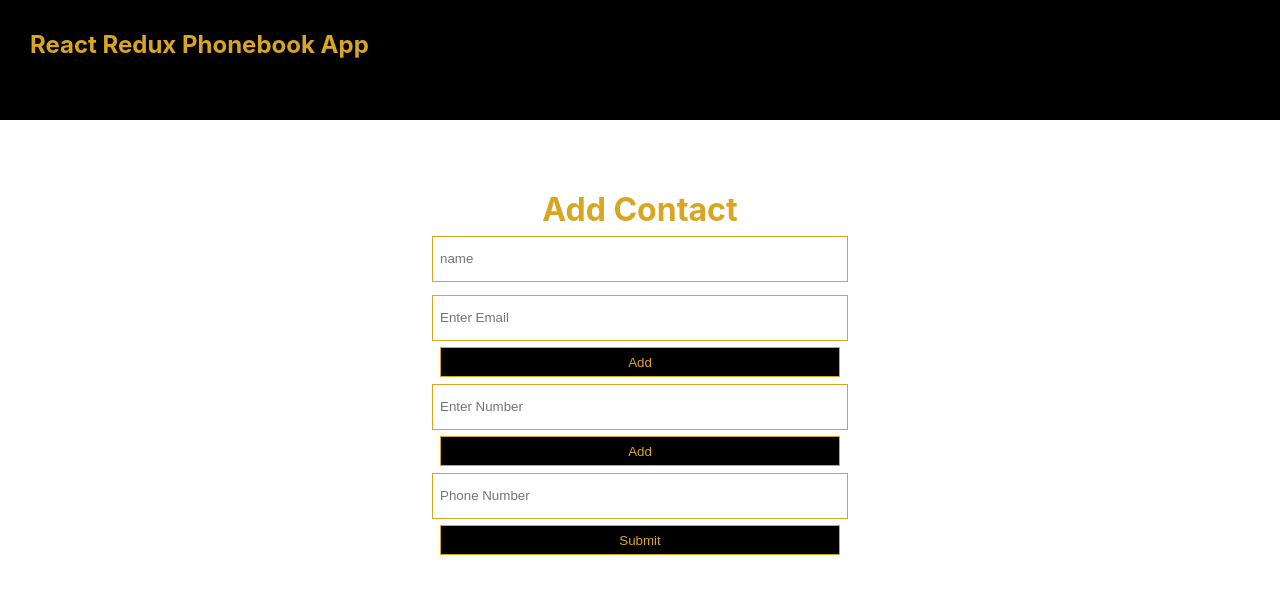
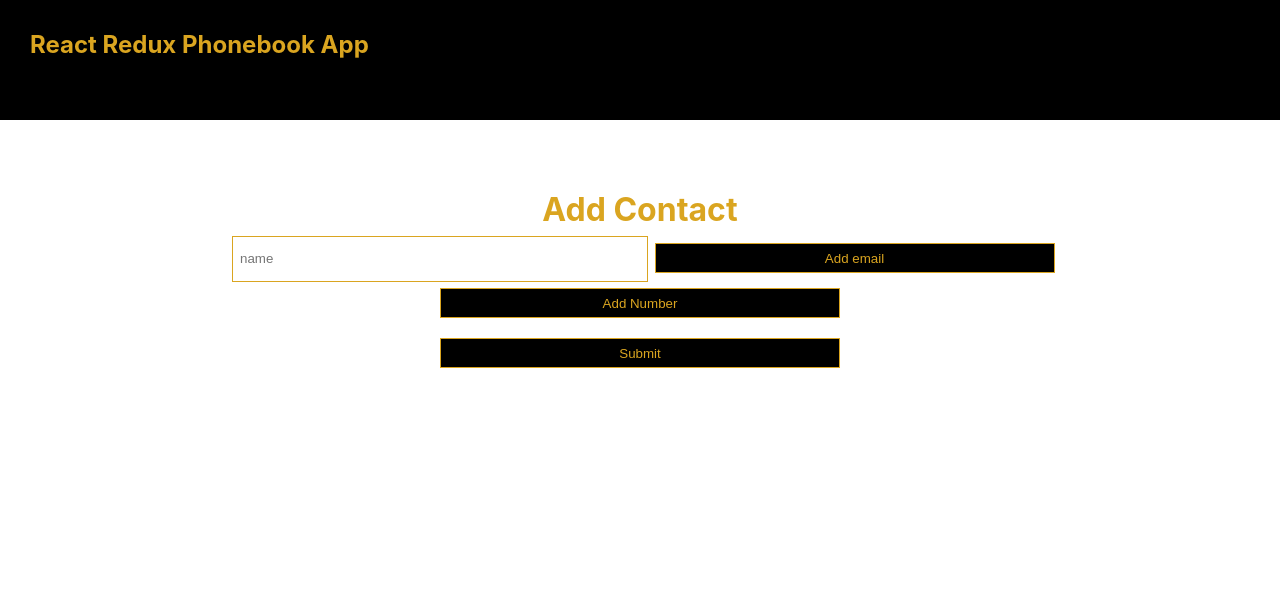
Before and after one commit to MariamMartirosyann/Phone-Book, a React (Create React App) app: page /addContact in a window 1280 px wide. Shown: the top 594 px of the page. Built offline with nearby package versions, Linux system fonts and the light colour scheme.

Commit message:
04/28update
04/28update

```diff
--- a/src/app/Components/Addcontact.jsx
+++ b/src/app/Components/Addcontact.jsx
@@ -5,48 +5,85 @@ import { useNavigate } from "react-router-dom";
 import { addContact } from "../redux/ContactSlice";
 import Navbar from "./Navbar";
 
-const Addcontact = (props) => {
+const AddContact = (props) => {
   const contact = useSelector((state) => state.contact.list);
-  const [inputList, setInputList] = useState([{ input: "" }]);
+  const [inputListEmail, setInputListEmail] = useState([]);
+  const [inputListNumber, setInputListNumber] = useState([]);
   const [name, setName] = useState("");
-  const [email, setEmail] = useState("");
-  const [number, setNumber] = useState("");
 
   const dispatch = useDispatch();
   const navigate = useNavigate();
 
-
   const handleSubmit = (event) => {
     event.preventDefault();
-    if (!name.trim() || !email.trim() || !number.trim) {
+    if (!name.trim()) {
       return;
     }
+    const data = {
+      name: name,
+      number: inputListNumber,
+      email: inputListEmail,
+    };
+    console.log(data);
     dispatch(
       addContact({
         name: name,
-        number: number,
-        email: email,
+        number: inputListNumber,
+        email: inputListEmail,
       }),
       navigate("/")
     );
   };
 
-  const handleInputChange = (e, index) => {
-    const { name, value } = e.target;
-    const list = [...inputList];
-    list[index][name] = value;
-    setInputList(list);
+  const handleEmailInputChange = (e, itemId) => {
+    const { value } = e.target;
+    const newList = inputListEmail.map((item) => {
+      if(item.id === itemId){
+        return {
+          id:itemId,
+          inputEmail: value
+        }
+      }
+      return item
+    })
+    setInputListEmail(newList);
   };
 
-  const handleRemoveClick = (index) => {
-    const list = [...inputList];
-    list.splice(index, 1);
-    setInputList(list);
+  const handleEmailRemoveClick = (itemId) => {
+    const filteredList = inputListEmail.filter((item) => item.id !== itemId)
+    setInputListEmail(filteredList);
   };
 
-  const handleInputAdd = () => {
-    setInputList([...inputList, { input: "" }]);
+  const handleEmailInputAdd = () => {
+    setInputListEmail([...inputListEmail, { id: Date.now(), inputEmail: "" }]);
   };
+
+  const handleNumberInputChange = (e, itemId) => {
+    const { value } = e.target;
+    const newList = inputListNumber.map((item) => {
+      if(item.id === itemId){
+        return {
+          id:itemId,
+          inputNumber: value
+        }
+      }
+      return item
+    })
+    setInputListNumber(newList);
+  };
+
+  const handleNumberRemoveClick = (itemId) => {
+    const filteredList = inputListNumber.filter((item) => item.id !== itemId)
+    setInputListNumber(filteredList);
+  };
+
+
+  const handleNumberInputAdd = () => {
+    setInputListNumber([...inputListNumber, { id: Date.now(), inputNumber: "" }]);
+  };
+
+  const handleNameInputChange = (e) => setName(e.target.value)
+
   return (
     <div>
       <Navbar />
@@ -56,69 +93,71 @@ const Addcontact = (props) => {
 
         <form onSubmit={handleSubmit}>
           <input
-            {...props}
             value={name}
-            onChange={(e) => setName(e.target.value)}
+            onChange={handleNameInputChange}
             type="text"
             placeholder="name"
           />
-          <br />
-          {inputList.map((x, i) => {
+
+          {inputListEmail.map((item, i) => {
             return (
-              <div key={i} className="box">
+              <div key={item.id}>
                 <input
-                  name="email"
+                  type="email"
                   placeholder="Enter Email"
-                  value={x.email}
-                  onChange={e => handleInputChange(e, i)}
+                  value={item.inputEmail}
+                  onChange={(e) => handleEmailInputChange(e, item.id)}
                 />
 
                 <div className="btn-box">
-                  {inputList.length !== 1 && <button
-
-                    onClick={() => handleRemoveClick(i)}>Remove</button>}
-                  {inputList.length - 1 === i && <button onClick={handleInputAdd}>Add</button>}
+                  {inputListEmail.length !== 1 && (
+                    <button onClick={() => handleEmailRemoveClick(item.id)}>
+                      Remove
+                    </button>
+                  )}
                 </div>
               </div>
             );
           })}
-          {inputList.map((x, i) => {
+          <button onClick={handleEmailInputAdd} type="button">Add email</button><br/>
+          {inputListNumber.map((item, i) => {
             return (
-              <div className="box">
+              <div className="box" key={item.id}>
                 <input
-                  name="number"
+
                   placeholder="Enter Number"
-                  value={x.number}
-                  onChange={e => handleInputChange(e, i)}
+                  value={item.inputNumber}
+                  onChange={(e) => handleNumberInputChange(e, item.id)}
                 />
 
                 <div className="btn-box">
-                  {inputList.length !== 1 && <button
+                  {inputListNumber.length !== 1 && (
+                    <button onClick={() => handleNumberRemoveClick(item.id)}>
+                      Remove
+                    </button>
+                  )}
 
-                    onClick={() => handleRemoveClick(i)}>Remove</button>}
-                  {inputList.length - 1 === i && <button onClick={handleInputAdd}>Add</button>}
                 </div>
               </div>
             );
           })}
 
-          <input
-            {...props}
-            value={number}
-            onChange={(e) => setNumber(e.target.value)}
-            type="phoneNumber"
-            placeholder="Phone Number"
-          />
+          <button type="button" onClick={handleNumberInputAdd}>Add Number</button>
+
           <br />
-          <button type="Submit"> Submit</button>
+
+          <br />
+          <button type="Submit">
+            {" "}
+            Submit
+          </button>
         </form>
       </div>
     </div>
   );
 };
 
-export default Addcontact;
-
+export default AddContact;
 
 /* <input
             {...props}
--- a/src/app/Components/Table.jsx
+++ b/src/app/Components/Table.jsx
@@ -21,19 +21,22 @@ const Table = () => {
             <tr>
               <th>Id</th>
               <th>Name</th>
-              <th>Email</th>
-              <th>Phone </th>
+              <th>Emails</th>
+              <th>Phones </th>
               <th>Action</th>
             </tr>
           </thead>
           <tbody>
           {contact
-            ? contact.map((i) => (
+            ? contact.map((i) => {
+              console.log(i.id);
+               return (
                 <tr key={i.id}>
                 <td>{i.id + 1}</td>
                 <td>{i.name} </td>
-                  <td>{i.email}</td>
-                  <td>{i.number}</td>
+                <td>{i.email.map((item)=>( <p  key={i.id}>{item.inputEmail}</p>))}</td>
+
+                <td>{i.number.map((item)=>( <p  key={i.id}>{item.inputNumber}</p>))}</td>
                 <td>
                   <button className="editBtn">
                     {" "}
@@ -54,7 +57,8 @@ const Table = () => {
                   </button>
                 </td>
               </tr>
-              ))
+               )
+            })
             : null}
             </tbody>
         </table>
--- a/src/app/redux/ContactSlice.js
+++ b/src/app/redux/ContactSlice.js
@@ -6,15 +6,15 @@ const contactSlice = createSlice({
     list: [
       {
         id: 0,
-        name: "John Doe",
-        email:"k@mail.ru",
-        number: 149856541,
+        name:"John Doe",
+        email:[{id:1,inputEmail:"k@mail.ru"}],
+        number: [{inputNumber:2222222222}],
       },
       {
         id: 1,
         name: "Johna Smitgh",
-        email:"m@mail.ru",
-        number: 279856471,
+        email:[{id:2,inputEmail:"Johna@mail.ru"}],
+        number:[{inputNumber:1111111111}],
       },
     ]
   },
```
Lines whose indentation alone changed are shown as unchanged.
